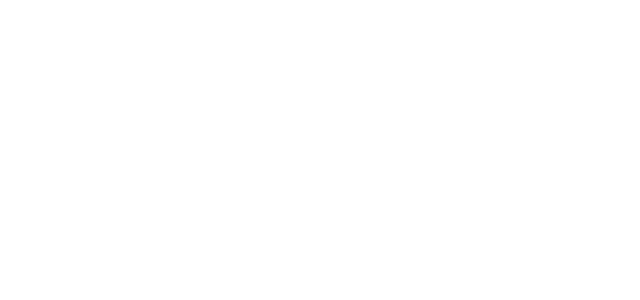
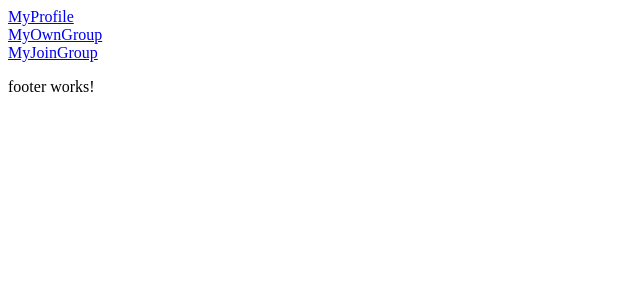
Before and after one commit to zhibosheng/movie_selector_angular, an Angular app: page / in a window 1280 px wide. Shown: the top 300 px of the page, without its empty margins (0-640 px from the left). Built offline with nearby package versions, Linux system fonts and the light colour scheme.

Commit message:
change header

```diff
--- a/src/app/app.component.html
+++ b/src/app/app.component.html
@@ -1,6 +1,8 @@
+<app-header></app-header>
 <div class="container">
   <div class="row">
     <div class="col-md-12">
     </div>
   </div>
 </div>
+<app-footer></app-footer>
--- a/src/app/app.module.ts
+++ b/src/app/app.module.ts
@@ -3,10 +3,14 @@
 
 import { AppRoutingModule } from './app-routing.module';
 import { AppComponent } from './app.component';
+import { HeaderComponent } from './header/header.component';
+import { FooterComponent } from './footer/footer.component';
 
 @NgModule({
   declarations: [
-    AppComponent
+    AppComponent,
+    HeaderComponent,
+    FooterComponent,
   ],
   imports: [
     BrowserModule,
--- /dev/null
+++ b/src/app/footer/footer.component.html
@@ -0,0 +1 @@
+<p>footer works!</p>
--- /dev/null
+++ b/src/app/footer/footer.component.ts
@@ -0,0 +1,15 @@
+import { Component, OnInit } from '@angular/core';
+
+@Component({
+  selector: 'app-footer',
+  templateUrl: './footer.component.html',
+  styleUrls: ['./footer.component.css']
+})
+export class FooterComponent implements OnInit {
+
+  constructor() { }
+
+  ngOnInit(): void {
+  }
+
+}
--- a/src/app/header/header.component.html
+++ b/src/app/header/header.component.html
@@ -1,23 +1,13 @@
 <nav class="navbar navbar-default">
-  <div class="container-fluid">
-    <div class="navbar-header">
-      <a href="#" class="navbar-brand">Recipe Book</a>
+    <div class="container-fluid">
+        <div class="navbar-header">
+            <a href="#" class="navbar-brand">MyProfile</a>
+        </div>
+        <div class="navbar-header">
+            <a href="#" class="navbar-brand">MyOwnGroup</a>
+        </div>
+        <div class="navbar-header">
+            <a href="#" class="navbar-brand">MyJoinGroup</a>
+        </div>
     </div>
-
-    <div class="collapse navbar-collapse">
-      <ul class="nav navbar-nav">
-        <li><a href="#">Recipes</a></li>
-        <li><a href="#">Shopping List</a></li>
-      </ul>
-      <ul class="nav navbar-nav navbar-right">
-        <li class="dropdown">
-          <a href="#" class="dropdown-toggle" role="button">Manage <span class="caret"></span></a>
-          <ul class="dropdown-menu">
-            <li><a href="#">Save Data</a></li>
-            <li><a href="#">Fetch Data</a></li>
-          </ul>
-        </li>
-      </ul>
-    </div>
-  </div>
 </nav>
--- a/src/app/header/header.component.ts
+++ b/src/app/header/header.component.ts
@@ -1,9 +1,15 @@
-import { Component } from '@angular/core';
+import { Component, OnInit } from '@angular/core';
 
 @Component({
   selector: 'app-header',
-  templateUrl: './header.component.html'
+  templateUrl: './header.component.html',
+  styleUrls: ['./header.component.css']
 })
-export class HeaderComponent {
+export class HeaderComponent implements OnInit {
+
+  constructor() { }
+
+  ngOnInit(): void {
+  }
 
 }
```
Also changed, not shown: src/app/footer/footer.component.css (added), src/app/header/header.component.css (added), 2 other files (tests, documents, lock files or other folders).
